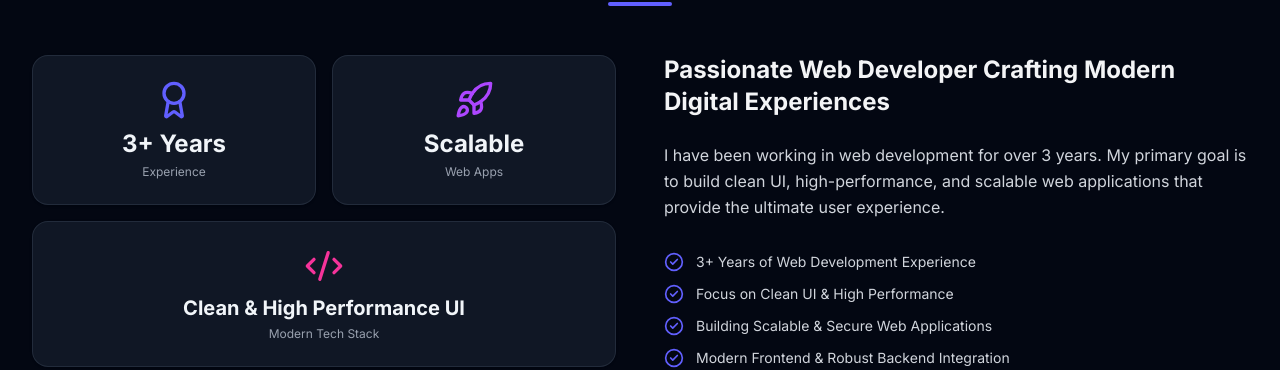
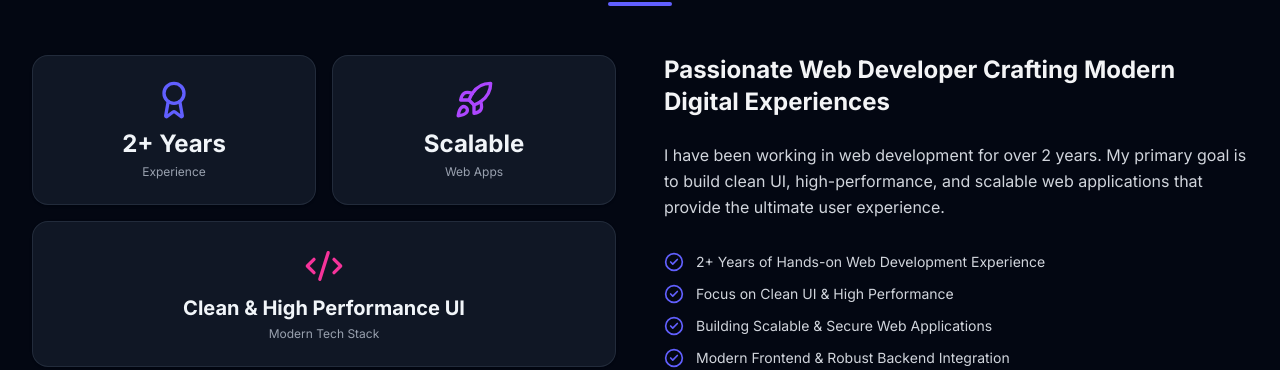
Before and after one commit to hasanasiabd/my-portfolio, a Next.js app: page / in a window 1280 px wide. Shown: the part 2136-2506 px from the top of the page. Built offline with nearby package versions, Linux system fonts and the light colour scheme.

Commit message:
Update Resume

```diff
--- a/data/portfolioData.js
+++ b/data/portfolioData.js
@@ -6,11 +6,11 @@ export const personalData = {
   bio: "I build fast, responsive, and modern web applications that deliver seamless user experiences and exceptional performance.",
 
   about: {
-    experienceYears: "3+",
+    experienceYears: "2+",
     title: "Passionate Web Developer Crafting Modern Digital Experiences",
-    description: "I have been working in web development for over 3 years. My primary goal is to build clean UI, high-performance, and scalable web applications that provide the ultimate user experience.",
+    description: "I have been working in web development for over 2 years. My primary goal is to build clean UI, high-performance, and scalable web applications that provide the ultimate user experience.",
     highlights: [
-      "3+ Years of Web Development Experience",
+      "2+ Years of Hands-on Web Development Experience",
       "Focus on Clean UI & High Performance",
       "Building Scalable & Secure Web Applications",
       "Modern Frontend & Robust Backend Integration"
```
